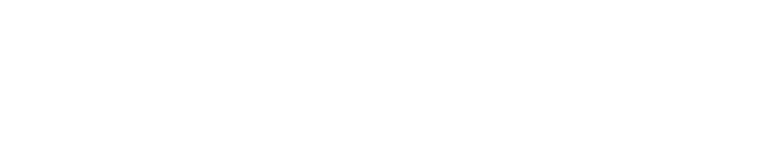
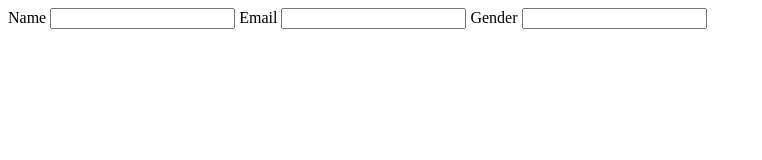
Before and after one commit to acciojob/car-insurance-form-KUNAMMANISAICHARANREDDY, a website: page main.html in a window 1280 px wide. Shown: the whole page, without its empty margins (0-762 px from the left). Drawn offline with Linux system fonts and the light colour scheme.

Commit message:
created a submission

```diff
--- a/main.html
+++ b/main.html
@@ -8,6 +8,14 @@
 
 <body>
 	<!-- the entire body must be written by student -->
+	<form method="post">
+		<label for="name">Name</label>
+		<input type="text" id="name" required>
+		<label for="email">Email</label>
+		<input type="email" id="email" required>
+		<label for="gende">Gender</label>
+		<input for=
+	</form>
     <script type="text/javascript" src="./script.js">
 </script>
 
```
